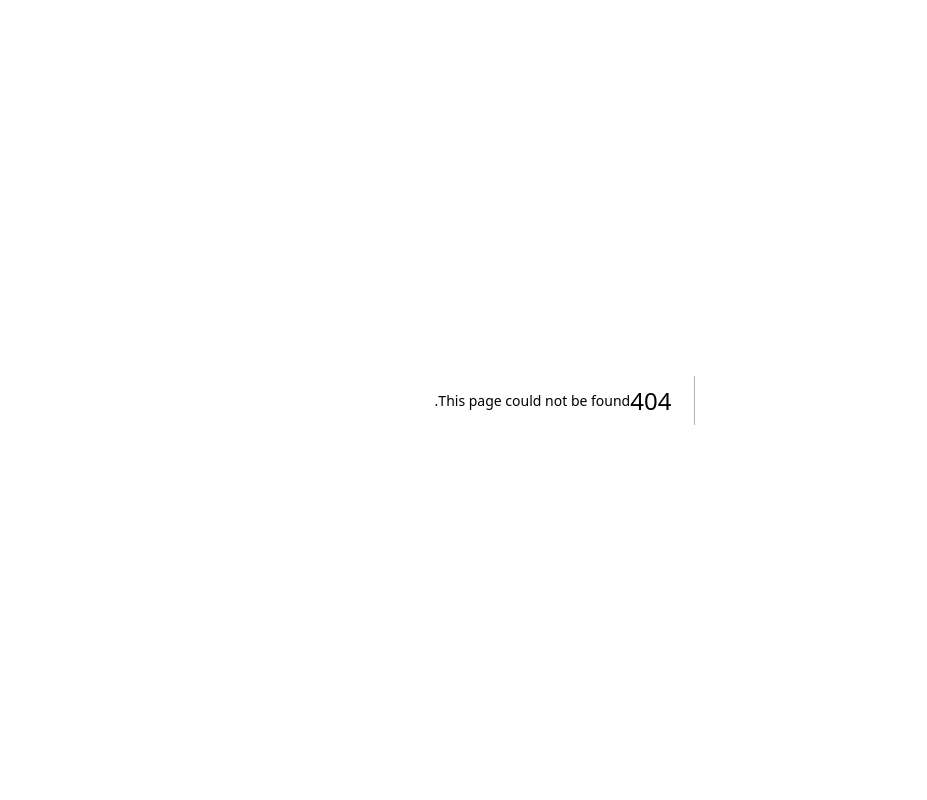
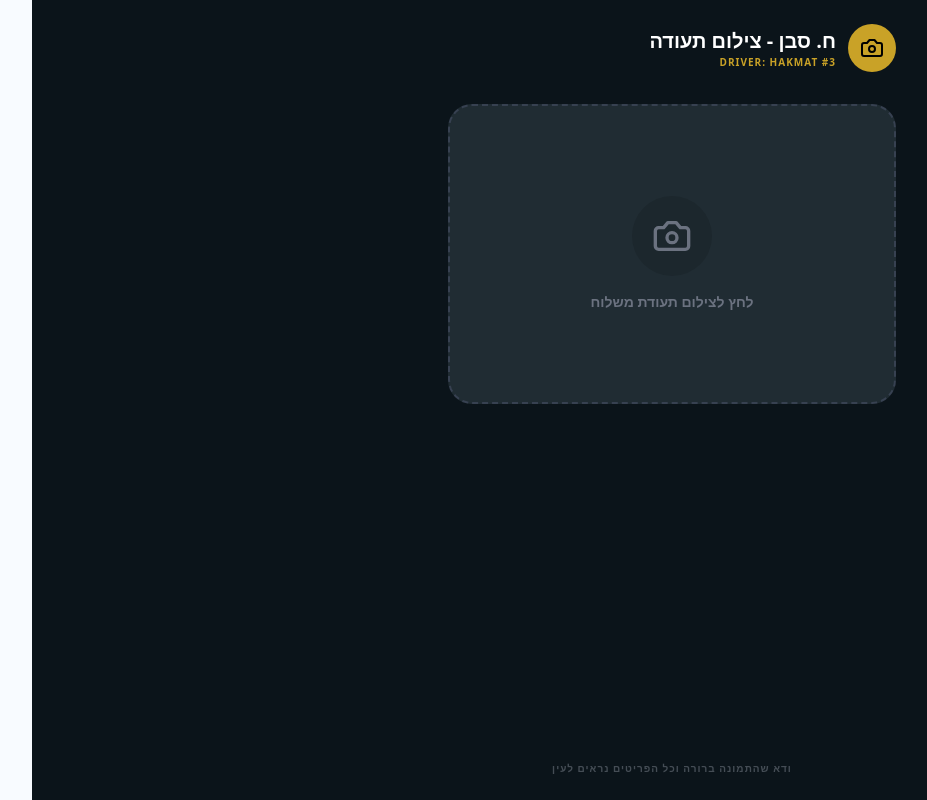
Before and after one commit to saban942025-cyber/ituran-94, a Next.js app: page /scan in a window 1280 px wide. Before the commit this address had no page. Shown: the whole page, without its empty margins (107-1034 px from the left). Built offline with nearby package versions, Linux system fonts and the light colour scheme.

Commit message:
Create page.tsx

```diff
--- /dev/null
+++ b/app/scan/page.tsx
@@ -0,0 +1,130 @@
+'use client';
+
+import React, { useState, useRef } from 'react';
+import { db } from '@/lib/firebase';
+import { collection, addDoc, serverTimestamp } from 'firebase/firestore';
+import { Camera, Upload, CheckCircle2, Loader2, AlertCircle } from 'lucide-react';
+
+export default function DriverScanner() {
+  const [image, setImage] = useState<string | null>(null);
+  const [uploading, setUploading] = useState(false);
+  const [status, setStatus] = useState<'idle' | 'success' | 'error'>('idle');
+  const fileInputRef = useRef<HTMLInputElement>(null);
+
+  // פתיחת המצלמה בנייד
+  const handleCapture = (e: React.ChangeEvent<HTMLInputElement>) => {
+    const file = e.target.files?.[0];
+    if (file) {
+      const reader = new FileReader();
+      reader.onloadend = () => {
+        setImage(reader.result as string);
+        setStatus('idle');
+      };
+      reader.readAsDataURL(file);
+    }
+  };
+
+  // שליחה לגליה (ל-Firebase)
+  const uploadToSaban = async () => {
+    if (!image) return;
+    setUploading(true);
+
+    try {
+      // שמירת הנתונים ב-Firestore
+      // הערה: במערכת מלאה נעלה קודם ל-Storage, כאן אנחנו שומרים את התיעוד
+      await addDoc(collection(db, 'driver_scans'), {
+        driverName: 'חכמת',
+        timestamp: serverTimestamp(),
+        status: 'pending_review',
+        // כאן אנחנו מדמים שמירת כתובת תמונה
+        imageUrl: "pending_upload_to_storage"
+      });
+
+      setStatus('success');
+      setImage(null);
+    } catch (error) {
+      console.error(error);
+      setStatus('error');
+    } finally {
+      setUploading(false);
+    }
+  };
+
+  return (
+    <div className="min-h-screen bg-[#0b141a] text-white p-6 flex flex-col items-center" dir="rtl">
+      {/* Header */}
+      <div className="w-full max-w-md flex items-center gap-3 mb-8">
+        <div className="bg-[#C9A227] p-3 rounded-full text-black">
+          <Camera size={24} />
+        </div>
+        <div>
+          <h1 className="text-xl font-black text-white">ח. סבן - צילום תעודה</h1>
+          <p className="text-[10px] text-[#C9A227] font-bold uppercase tracking-widest">Driver: Hakmat #3</p>
+        </div>
+      </div>
+
+      {/* Main Scanner Area */}
+      <div className="w-full max-w-md bg-[#202c33] rounded-3xl border-2 border-dashed border-gray-700 p-4 flex flex-col items-center justify-center min-h-[300px] relative overflow-hidden">
+        {image ? (
+          <div className="relative w-full h-full">
+            <img src={image} alt="Preview" className="rounded-2xl w-full h-64 object-cover border-2 border-[#C9A227]" />
+            <button
+              onClick={() => setImage(null)}
+              className="absolute top-2 right-2 bg-red-600 p-2 rounded-full shadow-lg"
+            >
+              <AlertCircle size={20} />
+            </button>
+          </div>
+        ) : (
+          <button
+            onClick={() => fileInputRef.current?.click()}
+            className="flex flex-col items-center gap-4 text-gray-500 hover:text-[#C9A227] transition-colors"
+          >
+            <div className="w-20 h-20 rounded-full bg-[#1c272d] flex items-center justify-center">
+              <Camera size={40} />
+            </div>
+            <span className="font-bold text-sm">לחץ לצילום תעודת משלוח</span>
+          </button>
+        )}
+
+        {/* Hidden File Input for Mobile Camera */}
+        <input
+          type="file"
+          accept="image/*"
+          capture="environment"
+          className="hidden"
+          ref={fileInputRef}
+          onChange={handleCapture}
+        />
+      </div>
+
+      {/* Action Buttons */}
+      <div className="w-full max-w-md mt-8 space-y-4">
+        {image && (
+          <button
+            onClick={uploadToSaban}
+            disabled={uploading}
+            className="w-full py-5 rounded-2xl bg-[#C9A227] text-black font-black uppercase flex items-center justify-center gap-3 shadow-[0_10px_20px_rgba(201,162,39,0.2)]"
+          >
+            {uploading ? <Loader2 className="animate-spin" /> : <Upload size={20} />}
+            {uploading ? "שולח לגליה..." : "שלח תעודה לאישור"}
+          </button>
+        )}
+
+        {status === 'success' && (
+          <div className="bg-green-900/30 border border-green-500 p-4 rounded-2xl flex items-center gap-3 text-green-400">
+            <CheckCircle2 size={24} />
+            <span className="text-sm font-bold">התעודה נשלחה בהצלחה! חכמת, סע בזהירות.</span>
+          </div>
+        )}
+      </div>
+
+      {/* Footer Instructions */}
+      <div className="mt-auto pt-10 text-center opacity-40">
+        <p className="text-[10px] font-bold uppercase tracking-widest text-gray-400">
+          ודא שהתמונה ברורה וכל הפריטים נראים לעין
+        </p>
+      </div>
+    </div>
+  );
+}
```
